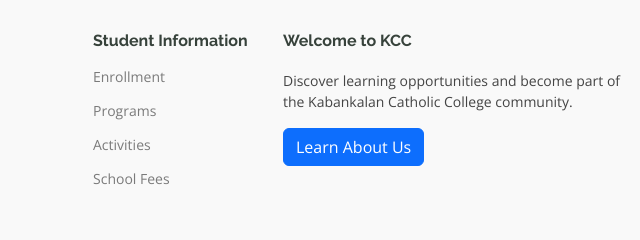
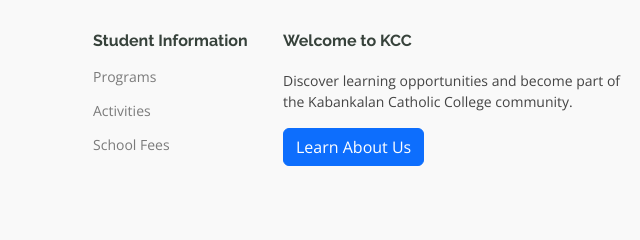
Before and after one commit to Joshua143-design/Calderon-project-2, a plain HTML site: page index.html in a window 1280 px wide. Shown: the part 3461-3701 px from the top of the page, 559-1199 px from the left. Drawn offline with nearby package versions, Linux system fonts and the light colour scheme.

Commit message:
removed the enrollment in footer section

```diff
--- a/index.html
+++ b/index.html
@@ -10,7 +10,7 @@
 
   <!-- Favicons -->
   <link href="assets/img/KCC-LOGO.png" rel="icon">
-  <link href="assets/img/KCC-LOGO.png" rel="apple-touch-icon">
+  <link href="assets/img/KCC-LOGO.png" rel="KCC icon">
   <link href="assets/css/main.css" rel="stylesheet">
 
   <!-- Fonts -->
@@ -559,7 +559,7 @@
         <div class="col-lg-2 col-md-3 footer-links">
           <h4>Student Information</h4>
           <ul>
-            <li><a href="enrollment.html">Enrollment</a></li>
+
             <li><a href="courses.html">Programs</a></li>
             <li><a href="events.html">Activities</a></li>
             <li><a href="pricing.html">School Fees</a></li>
```
Also changed, not shown: about.html (+0 -1 lines), contact.html (+0 -1 lines), course-details.html (+0 -1 lines), courses.html (+0 -1 lines), events.html (+0 -1 lines), trainers.html (+0 -1 lines).
